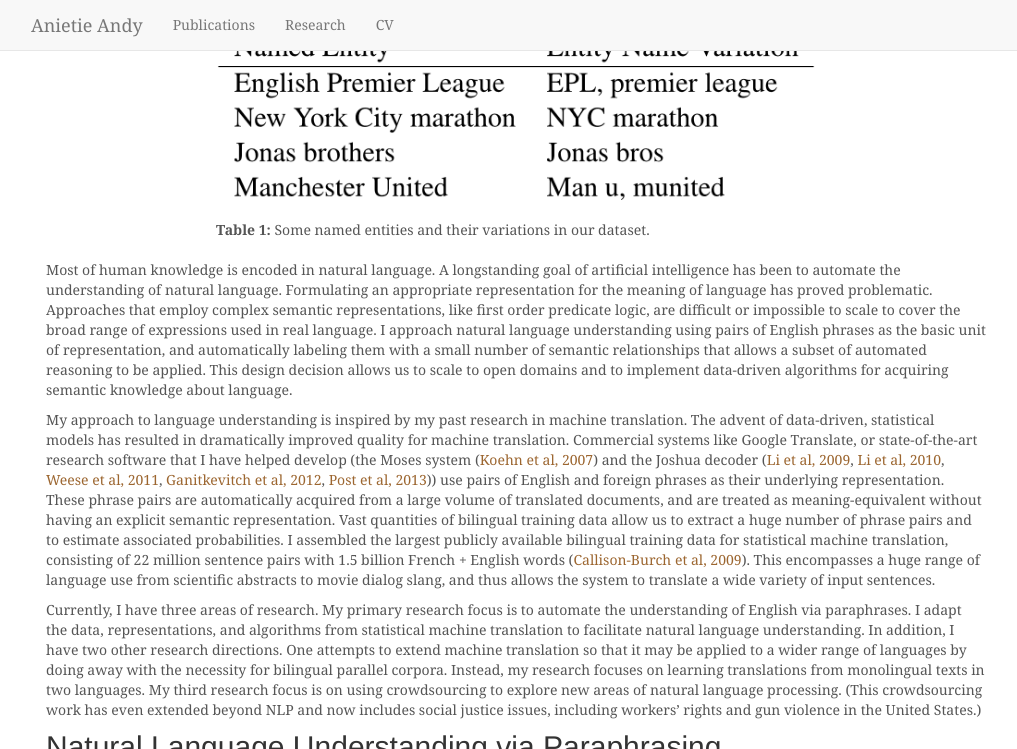
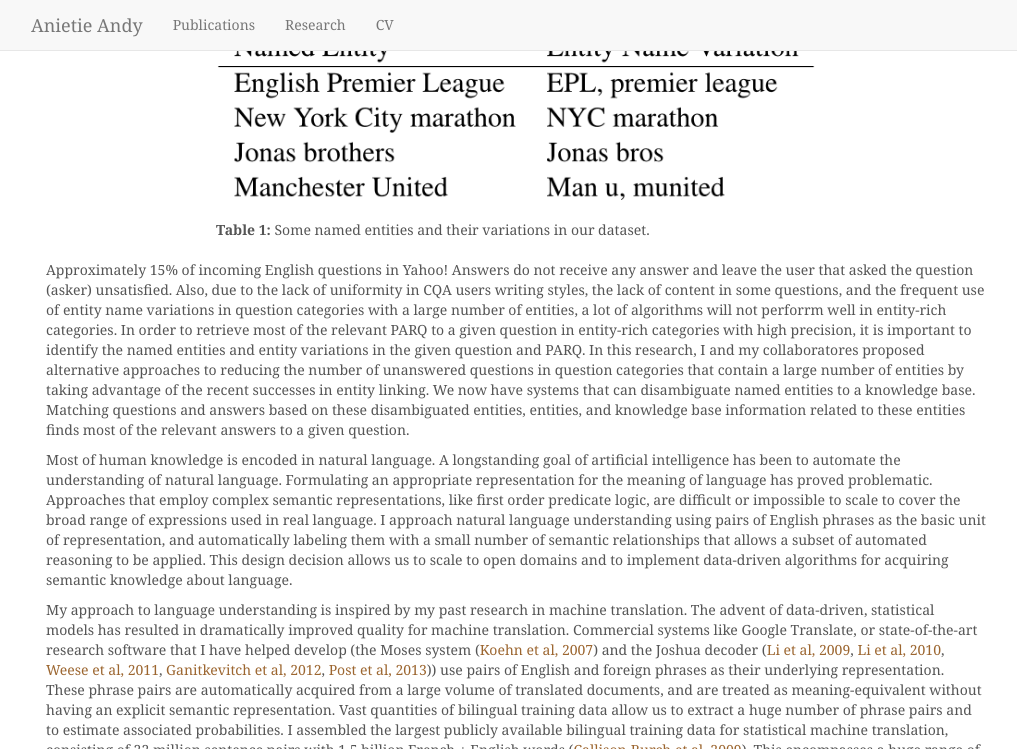
Before and after one commit to anietieandy/anietieandy.github.io, a Jekyll site: the page built from research.md, in a window 1280 px wide and 900 px high, scrolled down 623 px, cut to the strip 0-749 px from the top of the window. Shown: the whole strip, without its empty margins (124-1141 px from the left). Built offline with Jekyll 4.4.1, drawn with Linux system fonts in a browser that asks for light colours; nearby versions of some CDN libraries.

Commit message:
update research

```diff
--- a/research.md
+++ b/research.md
@@ -61,6 +61,11 @@ Most of my prior work on CQA proposed algorithms to reduce the percentage of una
 <img src="assets/img/5-Table4-1.png" alt="Table 2: Examples of different types of entailment relations appearing in PPDB." class="img-responsive"/><br />
 <b>Table 1:</b> Some named entities and their variations in our dataset.
 </div>
+
+Approximately 15% of incoming English questions in Yahoo! Answers do not receive any answer and leave the user that asked the question (asker) unsatisfied. Also, due to the lack of uniformity in CQA users writing styles, the lack of content in some questions, and the frequent use of entity name variations in question categories with a large number of entities, a lot of algorithms will not perforrm well in entity-rich categories. In order to retrieve most of the relevant PARQ to a given question in entity-rich categories with high precision, it is important to identify the named entities and entity variations in the given question and PARQ. In this research, I and my collaboratores proposed alternative approaches to reducing the number of unanswered questions in question categories that contain a large number of entities by taking advantage of the recent successes in entity linking. We now have systems that can disambiguate named entities to a knowledge base. Matching questions and answers based on these disambiguated entities, entities, and knowledge base information related to these entities finds most of the relevant answers to a given question.
+
+
+
 
 Most of human knowledge is encoded in natural language.  A longstanding goal of artificial intelligence has been to automate the understanding of natural language. Formulating an appropriate  representation for the meaning of language has proved problematic. Approaches that employ complex semantic representations, like first order predicate logic, are difficult or impossible to scale to cover the broad range of expressions used in real language.  I approach natural language understanding using pairs of English phrases as the basic unit of representation, and automatically labeling them with a small number of semantic relationships that allows a subset of automated reasoning to be applied.  This design decision allows us to scale to open domains and to implement data-driven algorithms for acquiring semantic knowledge about language.
 
```
